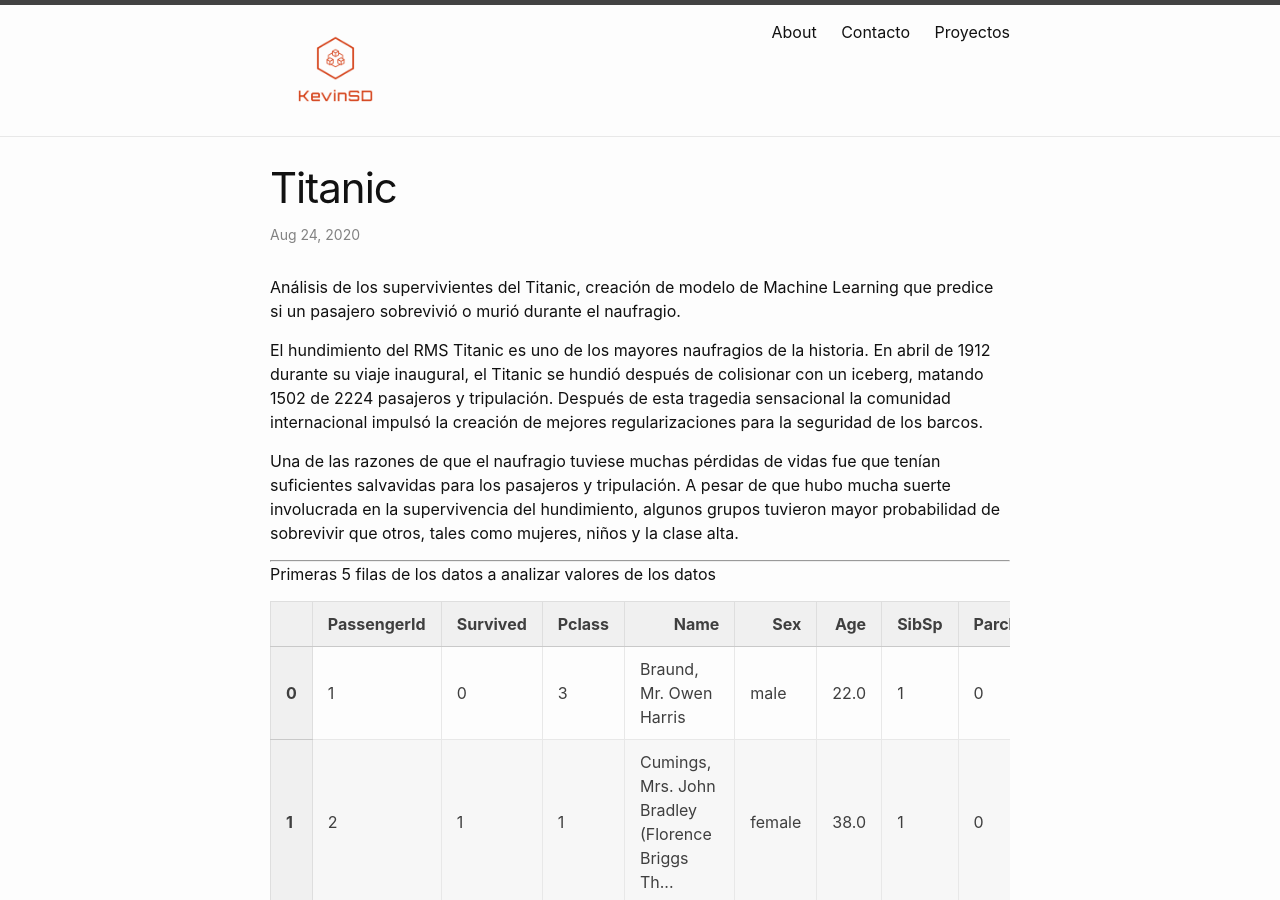
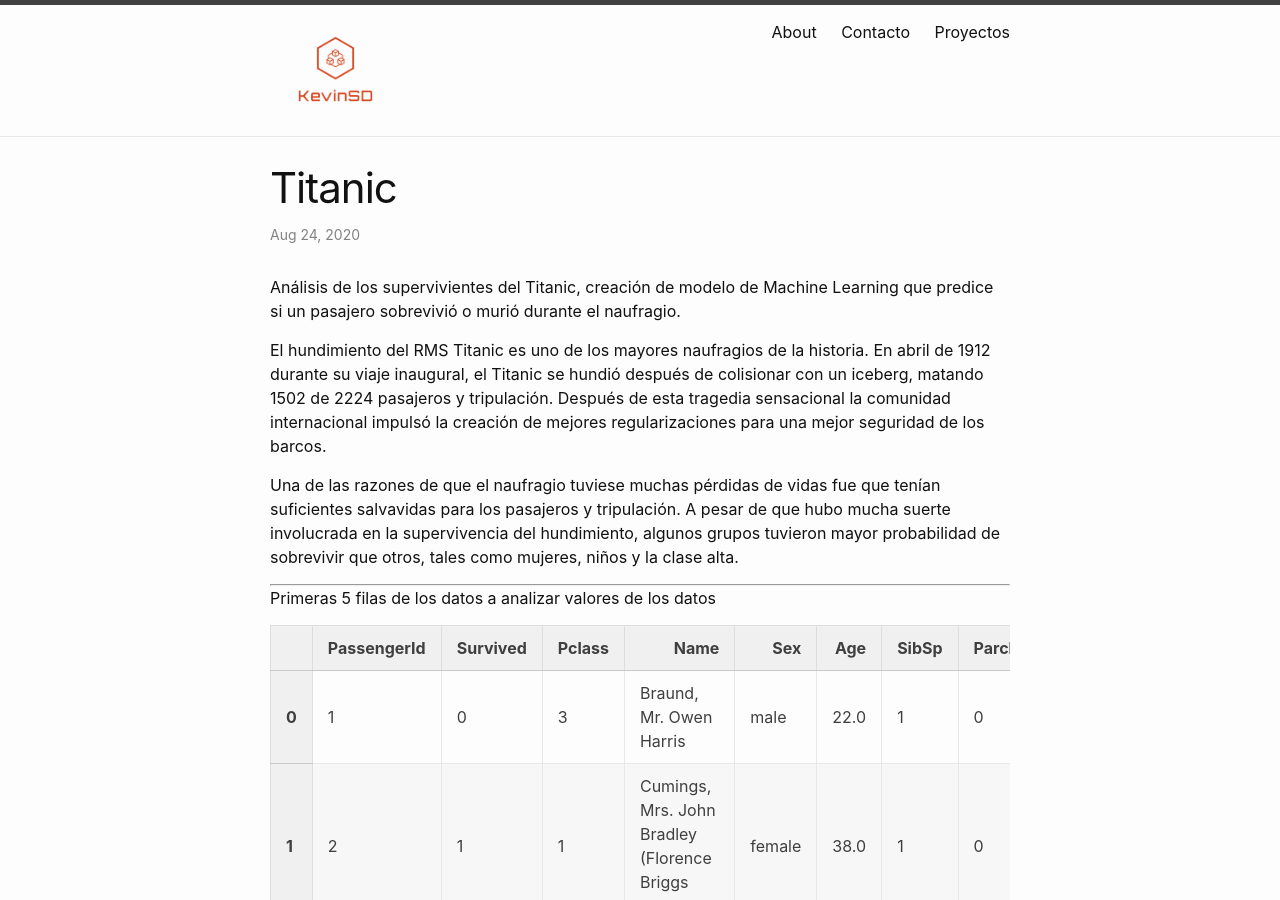
Before and after one commit to KevinDaniel-S/KevinDaniel-S.github.io, a Jekyll site: the page built from _posts/2020-08-23-Titanic.md, in a window 1280 px wide and 900 px high. Built offline with Jekyll 4.4.1, drawn with Linux system fonts in a browser that asks for light colours.

Commit message:
Update 2020-08-23-Titanic.md

```diff
--- a/_posts/2020-08-23-Titanic.md
+++ b/_posts/2020-08-23-Titanic.md
@@ -13,7 +13,7 @@ El hundimiento del RMS Titanic es uno de los mayores
 naufragios de la historia. En abril de 1912 durante su viaje inaugural, el Titanic
 se hundió después de colisionar con un iceberg, matando 1502 de 2224 pasajeros y
 tripulación. Después de esta tragedia sensacional la comunidad internacional impulsó la
-creación de mejores regularizaciones para la seguridad de los barcos.
+creación de mejores regularizaciones para una mejor seguridad de los barcos.
 
 Una de las razones de que el naufragio tuviese muchas pérdidas de vidas fue que tenían
 suficientes salvavidas para los pasajeros y tripulación. A pesar de que hubo mucha
```
